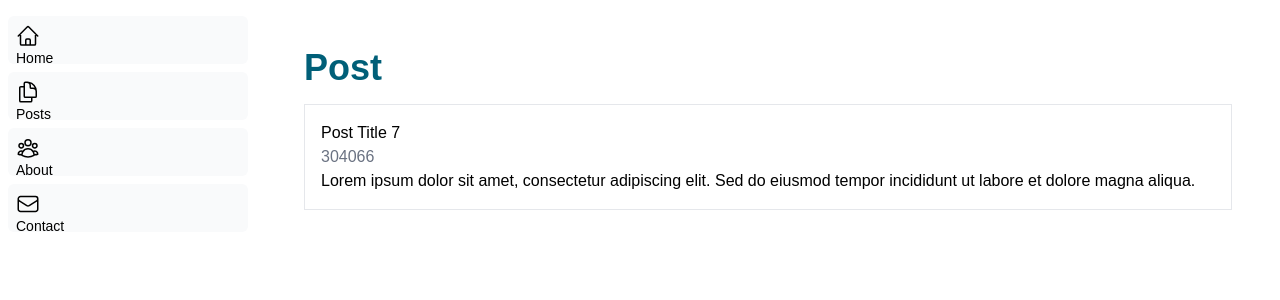
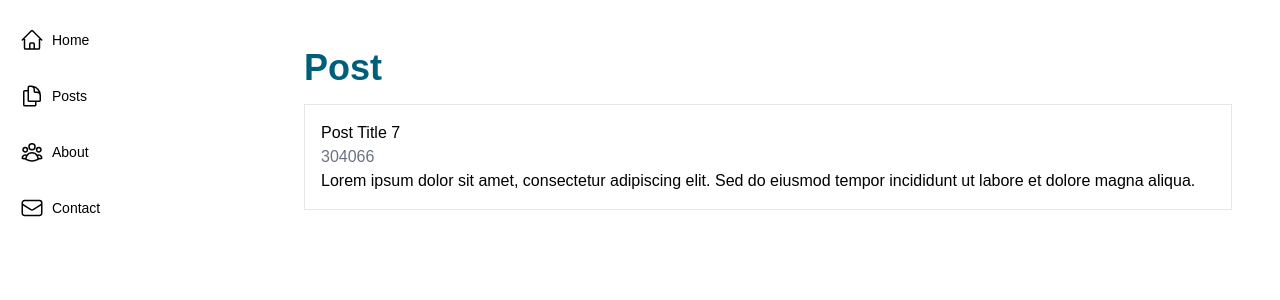
Before and after one commit to Unicornelia/next-blog, a Next.js app: page /blog/post/2375388b-3b07-401b-9f70-fd69b4ef5ead in a window 1280 px wide. Shown: the top 300 px of the page. Built offline with nearby package versions, Linux system fonts and the light colour scheme.

Commit message:
feat: add image to desktop page, use conditional rendering

```diff
--- a/src/app/blog/post/[id]/page.tsx
+++ b/src/app/blog/post/[id]/page.tsx
@@ -1,11 +1,19 @@
 import { posts } from "@/app/lib/placeholder-data";
 import Post from "@/app/ui/components/posts/Post";
 
-type Params = { params: { id: string } };
-
-export default async function Page({ params }: Promise<Params>) {
+export default async function Page({
+  params,
+}: {
+  params: Promise<{ id: string }>;
+}) {
   const { id } = await params;
   const post = posts.find((post) => post.id === id);
+
+  if (!id || !post) {
+    // throw new Error("No post with id provided or missing post");
+    return <p>No post with id provided or missing post</p>;
+  }
+
   return (
     <>
       <h1 className="text-4xl text-cyan-800 font-bold mb-4">Post</h1>
--- a/src/app/page.tsx
+++ b/src/app/page.tsx
@@ -1,6 +1,7 @@
 import styles from "@/app/ui/styles/home.module.css";
 
 import Link from "next/link";
+import Image from "next/image";
 
 export default function Home() {
   return (
@@ -25,10 +26,19 @@ export default function Home() {
               Go to Blog
             </Link>
           </div>
+          <div className="relative flex justify-center items-center">
+            <Image
+              src={"/woods.jpg"}
+              className="hidden md:block z-10"
+              alt="bg image"
+              width={1000}
+              height={760}
+            />
+          </div>
         </div>
       </div>
       <div
-        className={`hidden md:block absolute top-0 right-0 bottom-0 left-2/3 z-0 ${styles.bg_forest_blues}`}
+        className={`hidden md:block absolute top-0 right-0 bottom-0 left-2/3 z-0 ${styles.bg_gradient}`}
       ></div>
     </main>
   );
--- a/src/app/ui/components/nav-links.tsx
+++ b/src/app/ui/components/nav-links.tsx
@@ -10,6 +10,7 @@ import {
 // Depending on the size of the application, this would be stored in a database.
 import { usePathname } from "next/navigation";
 import Link from "next/link";
+import clsx from "clsx";
 
 const links = [
   { name: "Home", href: "/", icon: HomeIcon },
@@ -32,7 +33,10 @@ export default function NavLinks() {
           <Link
             key={link.name}
             href={link.href}
-            className="'flex h-[48px] grow items-center justify-center gap-2 rounded-md bg-gray-50 p-3 text-sm font-medium hover:bg-cyan-100 md:flex-none md:justify-start md:p-2 md:px-3'"
+            className={clsx(
+              "flex h-[48px] grow items-center justify-center gap-2 rounded-md p-3 text-sm font-medium hover:bg-yellow-100 md:flex-none md:justify-start md:p-2 md:px-3",
+              { "bg-yellow-500": pathname === link.href },
+            )}
           >
             <LinkIcon className="w-6" />
             <p className="hidden md:block">{link.name}</p>
--- a/src/app/ui/styles/globals.css
+++ b/src/app/ui/styles/globals.css
@@ -23,7 +23,7 @@ body {
           transparent,
           rgb(var(--background-end-rgb))
   )
-  rgb(var(--background-start-rgb));
+   rgb(var(--background-start-rgb));
 }
 
 @layer utilities {
```
